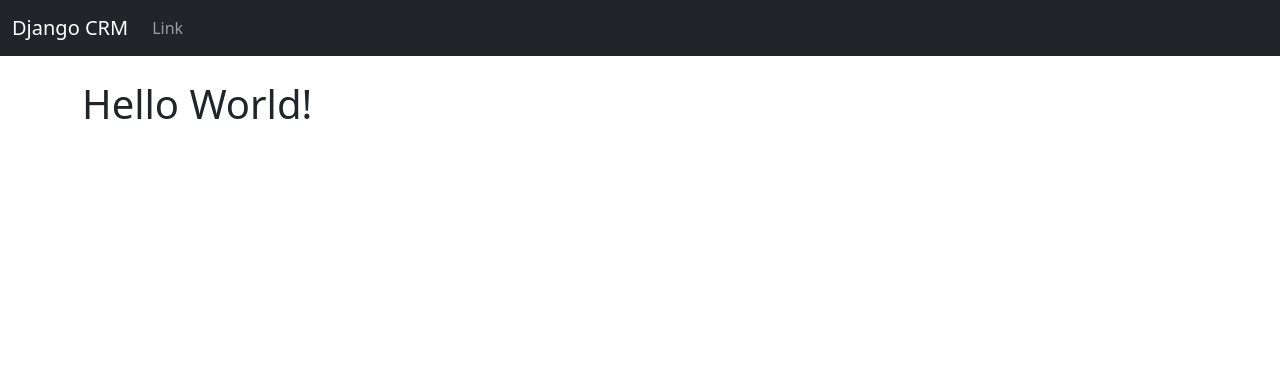
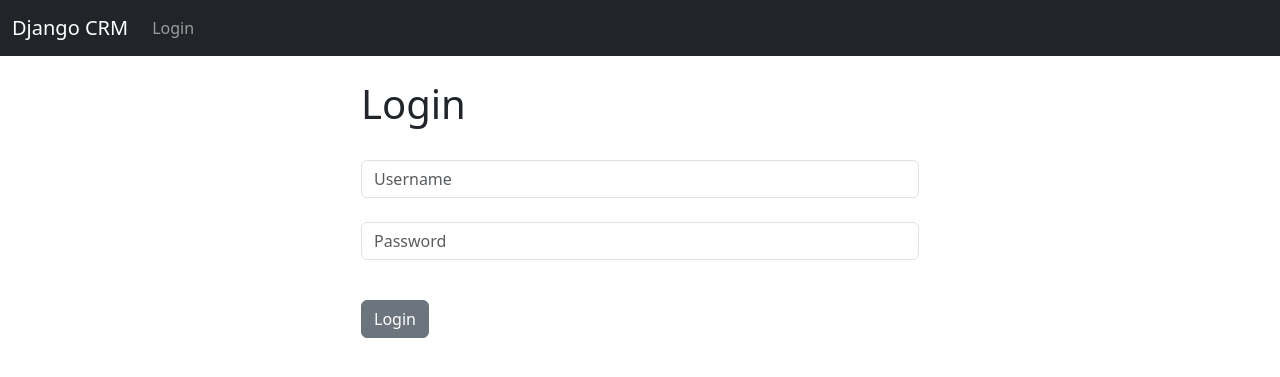
Before and after one commit to Abinesh-sys/DCRM, a Django app: page / in a window 1280 px wide. Shown: the top 377 px of the page. Run offline with Django 5.2, Linux system fonts and the light colour scheme.

Commit message:
task 802 created a login and logout in django

```diff
--- a/website/templates/base.html
+++ b/website/templates/base.html
@@ -12,6 +12,15 @@
     {% include 'navbar.html' %}
     <div class="container">
         <br/>
+        {% if messages %}
+            {% for message in messages%}
+            <div class="alert alert-warning alert-dismissible fade show" role="alert">
+                {{ message }}
+                <button type="button" class="btn-close" data-bs-dismiss="alert" aria-label="Close"></button>
+            </div>
+            {% endfor %}
+        {% endif %}
+
         {% block content %}
         {% endblock %}
     </div>
--- a/website/templates/home.html
+++ b/website/templates/home.html
@@ -2,7 +2,36 @@
 
 {% block content %}
 
+<div class="col-md-6 offset-md-3">
 
-<h1>Hello World!</h1>
+{% if user.is_authenticated %}
+<br/>
+<h1>Hello World</h1>
+
+{% else %}
+
+<h1>Login</h1>
+<br/>
+
+<form method="POST" action="{% url 'home' %}">
+    {% csrf_token %}
+    <form>
+        <div class="mb-3">
+
+          <input type="text" class="form-control" name="username", placeholder="Username" required >
+
+          <br/>
+        <div class="mb-3">
+          <input type="password" class="form-control" name="password", placeholder="Password" required >
+        </div>
+
+        <br/>
+        <button type="submit" class="btn btn-secondary">Login</button>
+      </form>
+
+</form>
+
+</div>
+{% endif %}
 
 {% endblock %}
--- a/website/templates/navbar.html
+++ b/website/templates/navbar.html
@@ -6,9 +6,20 @@
       </button>
       <div class="collapse navbar-collapse" id="navbarSupportedContent">
         <ul class="navbar-nav me-auto mb-2 mb-lg-0">
+
+          {% if user.is_authenticated %}
           <li class="nav-item">
-            <a class="nav-link" href="#">Link</a>
+            <a class="nav-link" href="{% url 'logout' %}">Logout</a>
           </li>
+
+          {% else %}
+          <li class="nav-item">
+            <a class="nav-link" href="{% url 'home' %}">Login</a>
+          </li>
+
+          {% endif %}
+
+
         </ul>
       </div>
     </div>
--- a/website/urls.py
+++ b/website/urls.py
@@ -3,5 +3,7 @@ from . import views
 
 urlpatterns = [
     path('', views.home, name='home'),
+    #path('login/', views.login_user, name='login'),
+    path('logout/', views.logout_user, name='logout'),
 
 ]
--- a/website/views.py
+++ b/website/views.py
@@ -1,4 +1,26 @@
-from django.shortcuts import render
+from django.shortcuts import render, redirect
+from django.contrib.auth import authenticate,login,logout
+from django.contrib import messages
 
 def home(request):
-    return render(request, 'home.html', {})
+    #check to see if logging in
+    if request.method == 'POST':
+        username = request.POST['username']
+        password = request.POST['password']
+        # Authenticate
+        user = authenticate(request, username=username, password=password )
+        if user is not None:
+            login(request, user)
+            messages.success(request, "You Have Been Logged In!")
+            return redirect('home')
+        else:
+            messages.success(request, "There Was An Error Logging In, Pleaase Try Again..." )
+            return redirect('home')
+    else:
+        return render(request, 'home.html', {})
+
+
+def logout_user(request):
+    logout(request)
+    messages.success(request, "You Have Been Logged Out...")
+    return redirect('home')
```
